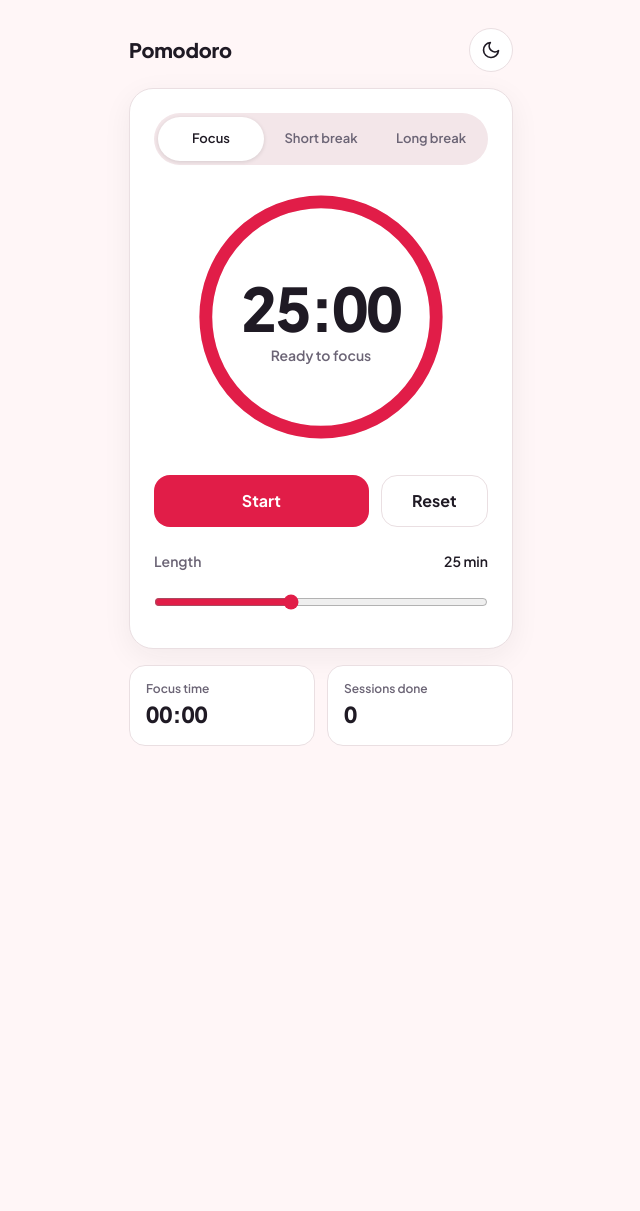
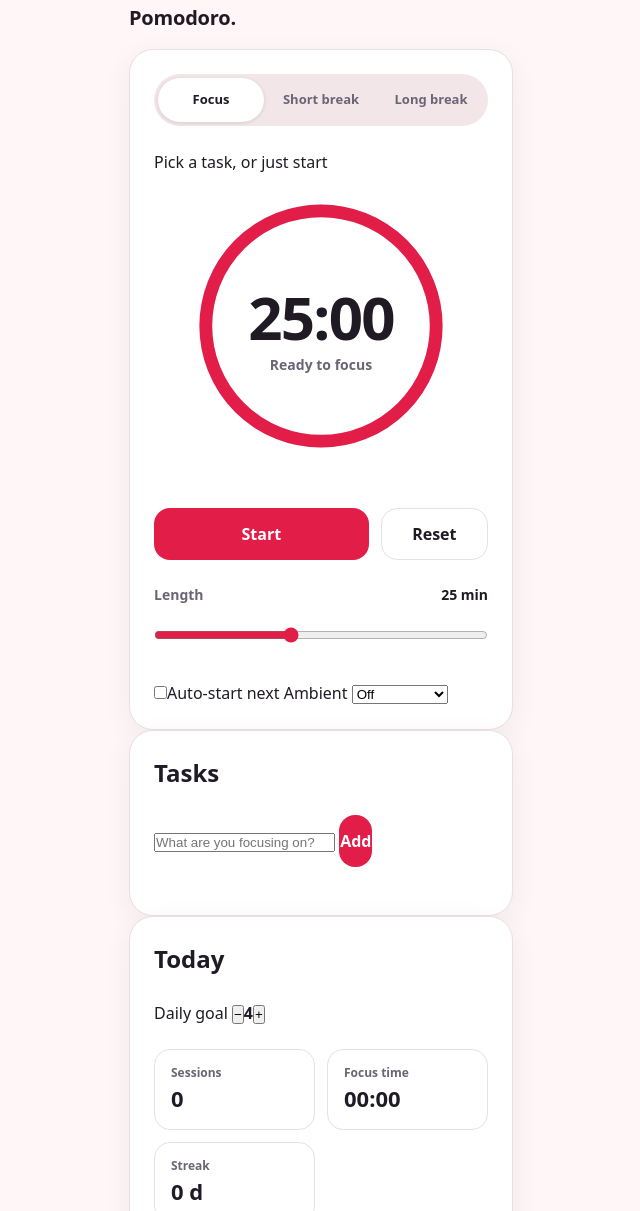
Before and after one commit to athensofgreece/pomodoro-timer, a plain HTML site: page index.html in a window 1280 px wide. Shown: the part 13-1224 px from the top of the page, without its empty margins (319-959 px from the left). Before the commit the page ends 800 px from the top, so only its background shows below. Drawn offline with Linux system fonts and the light colour scheme.

Commit message:
Refactor index.html for dark theme and task features
Updated the Pomodoro Timer HTML structure and styles to include a dark theme, ambient sounds, and task management features.

```diff
--- a/index.html
+++ b/index.html
@@ -2,61 +2,72 @@
 <html lang="en">
 <head>
   <meta charset="UTF-8">
-  <meta name="viewport" content="width=device-width, initial-scale=1">
+  <meta name="viewport" content="width=device-width, initial-scale=1, viewport-fit=cover">
+  <meta name="theme-color" content="#0B0F1A">
   <title>Pomodoro Timer</title>
-  <meta name="description" content="A calm Pomodoro timer with focus and break modes, adjustable length, and a running focus-time total.">
+  <meta name="description" content="A dark, neon Pomodoro timer with tasks, focus cycles, ambient sounds, and a daily goal.">
   <link rel="preconnect" href="https://fonts.googleapis.com">
   <link rel="preconnect" href="https://fonts.gstatic.com" crossorigin>
-  <link href="https://fonts.googleapis.com/css2?family=Plus+Jakarta+Sans:wght@500;600;700;800&display=swap" rel="stylesheet">
+  <link href="https://fonts.googleapis.com/css2?family=Inter:wght@400;500;600&family=Space+Grotesk:wght@500;600;700&display=swap" rel="stylesheet">
   <link rel="stylesheet" href="pomodoro-timer.css">
 </head>
 <body>
   <main class="app">
-    <header class="top">
-      <h1>Pomodoro</h1>
-      <button class="icon-btn" id="themeToggle" type="button" aria-label="Switch to dark mode">
-        <svg class="i-moon" viewBox="0 0 24 24" aria-hidden="true"><path d="M21 12.8A9 9 0 1 1 11.2 3a7 7 0 0 0 9.8 9.8z"/></svg>
-        <svg class="i-sun" viewBox="0 0 24 24" aria-hidden="true"><circle cx="12" cy="12" r="4"/><path d="M12 2v2M12 20v2M4.9 4.9l1.4 1.4M17.7 17.7l1.4 1.4M2 12h2M20 12h2M4.9 19.1l1.4-1.4M17.7 6.3l1.4-1.4"/></svg>
-      </button>
-    </header>
+    <header class="top"><h1>Pomodoro<span>.</span></h1><p class="date" id="today"></p></header>
 
-    <section class="card" aria-label="Timer">
+    <div class="grid">
+      <section class="card timer-card" aria-label="Timer">
         <div class="modes" role="group" aria-label="Session type">
           <button type="button" class="mode is-active" data-mode="work" data-min="25" aria-pressed="true">Focus</button>
           <button type="button" class="mode" data-mode="shortBreak" data-min="5" aria-pressed="false">Short break</button>
           <button type="button" class="mode" data-mode="longBreak" data-min="15" aria-pressed="false">Long break</button>
         </div>
-
+        <p class="now" id="now">Pick a task, or just start</p>
         <div class="dial">
           <svg viewBox="0 0 200 200" aria-hidden="true">
+            <defs><linearGradient id="g" x1="0" y1="0" x2="1" y2="1"><stop offset="0" class="s1"/><stop offset="1" class="s2"/></linearGradient></defs>
             <circle class="track" cx="100" cy="100" r="90"/>
-          <circle class="bar" id="bar" cx="100" cy="100" r="90"/>
+            <circle class="bar" id="bar" cx="100" cy="100" r="90" stroke="url(#g)"/>
           </svg>
-        <div class="readout">
-          <div class="time" id="timer" role="timer" aria-live="off">25:00</div>
-          <div class="state" id="state">Ready to focus</div>
+          <div class="readout"><div class="time" id="timer" role="timer">25:00</div><div class="state" id="state">Ready to focus</div></div>
         </div>
-      </div>
-
+        <div class="dots" id="dots" role="img" aria-label="0 of 4 focus sessions done"><i></i><i></i><i></i><i></i></div>
         <div class="actions">
           <button type="button" class="btn primary" id="startBtn">Start</button>
           <button type="button" class="btn ghost" id="restartBtn">Reset</button>
         </div>
-
-      <div class="length">
-        <label for="timerSlider">Length <output id="lengthOut" for="timerSlider">25 min</output></label>
-        <input type="range" id="timerSlider" min="1" max="60" value="25">
+        <div class="length"><label for="timerSlider">Length <output id="lengthOut" for="timerSlider">25 min</output></label>
+          <input type="range" id="timerSlider" min="1" max="60" value="25"></div>
+        <div class="opts">
+          <label class="switch"><input type="checkbox" id="autoStart"><span class="knob"></span>Auto-start next</label>
+          <label class="sound">Ambient
+            <select id="ambient"><option value="off">Off</option><option value="rain">Rain</option><option value="waves">Waves</option><option value="brown">Brown noise</option></select></label>
         </div>
       </section>
 
-    <section class="stats" aria-label="Today">
+      <div class="side">
+        <section class="card" aria-label="Tasks">
+          <h2>Tasks</h2>
+          <form id="taskForm" class="add"><label class="sr" for="taskInput">New task</label>
+            <input id="taskInput" type="text" maxlength="80" placeholder="What are you focusing on?" autocomplete="off">
+            <button class="btn small primary" type="submit">Add</button></form>
+          <ul class="tasks" id="tasks"></ul>
+        </section>
+        <section class="card" aria-label="Today">
+          <h2>Today</h2>
+          <div class="goal"><div class="row"><span>Daily goal</span>
+            <span class="stepper"><button type="button" id="goalDown" aria-label="Lower goal">−</button><b id="goalOut">4</b><button type="button" id="goalUp" aria-label="Raise goal">+</button></span></div>
+            <div class="meter" role="progressbar" aria-valuemin="0" aria-valuemax="4" aria-valuenow="0" id="meter"><i id="meterFill"></i></div></div>
+          <div class="stats">
+            <div><span class="k">Sessions</span><span class="v" id="sessions">0</span></div>
             <div><span class="k">Focus time</span><span class="v" id="totalFocusTime">00:00</span></div>
-      <div><span class="k">Sessions done</span><span class="v" id="sessions">0</span></div>
+            <div><span class="k">Streak</span><span class="v" id="streak">0 d</span></div>
+          </div>
         </section>
-
+      </div>
+    </div>
     <p class="sr" id="announce" role="status" aria-live="polite"></p>
   </main>
-
   <audio id="endSound" src="alarm.mp3" preload="auto"></audio>
   <script src="pomodoro-timer.js"></script>
 </body>
```
Lines whose indentation alone changed are shown as unchanged.
